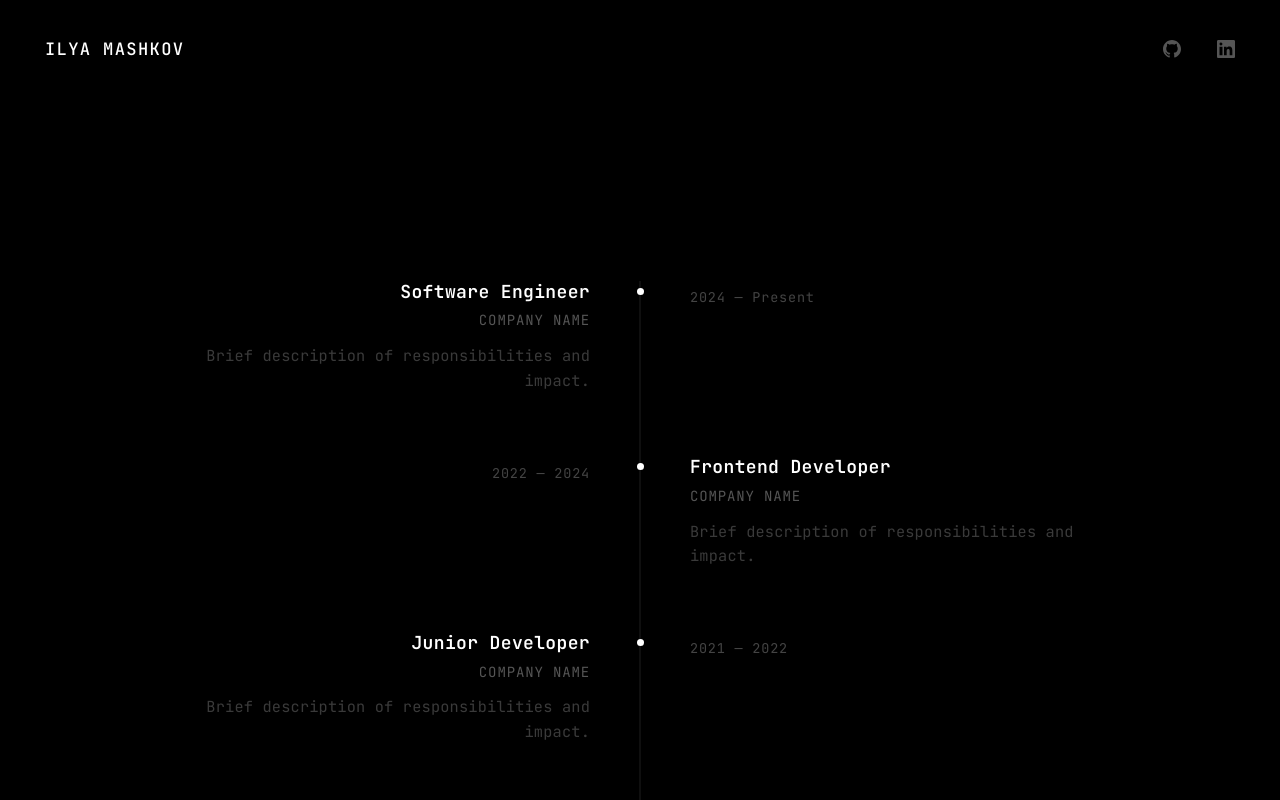
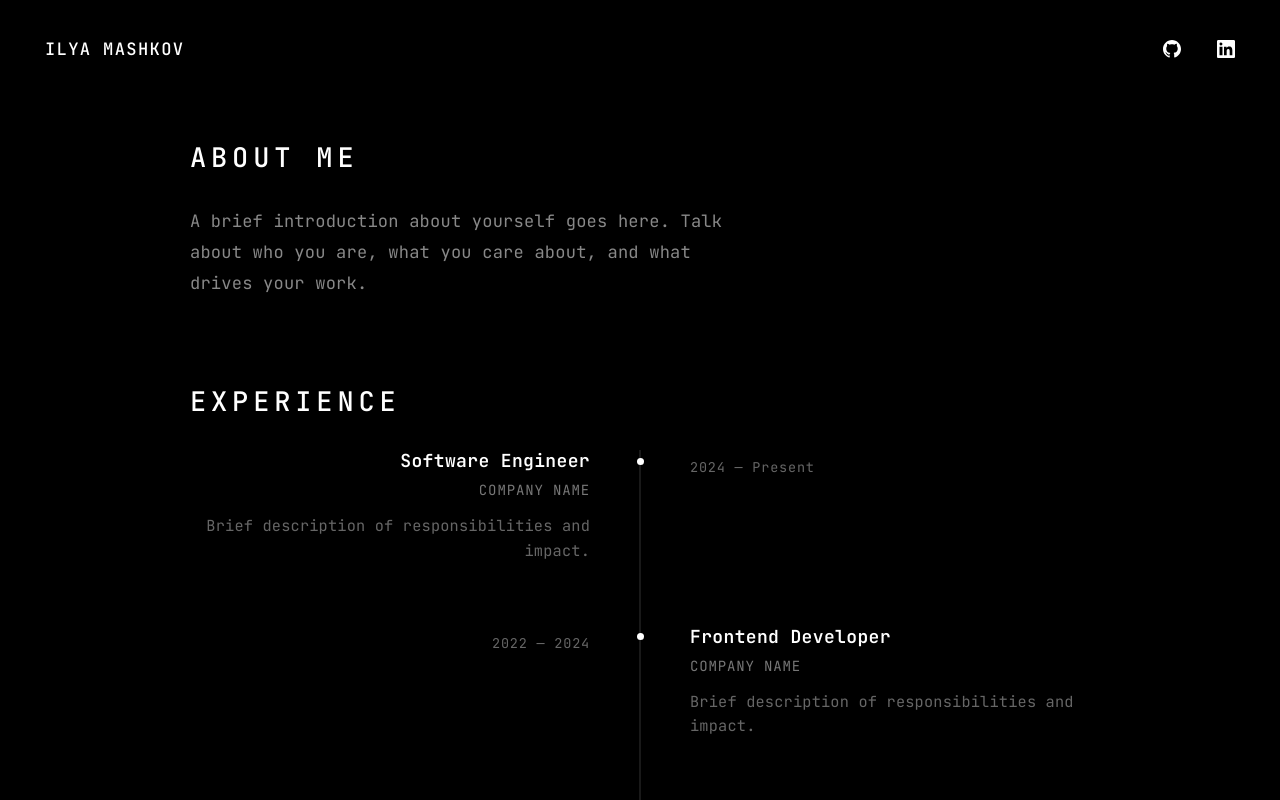
Before and after one commit to ilyamashkov11/ilyamashkov11.github.io, a React (Vite) app: page / in a window 1280 px wide. Shown: the top 800 px of the page. Built offline with nearby package versions, Linux system fonts and the light colour scheme.

Commit message:
basic experiences

```diff
--- a/src/components/Home.tsx
+++ b/src/components/Home.tsx
@@ -18,13 +18,23 @@ const experience = [
     role: 'Junior Developer',
     company: 'Company Name',
     description: 'Brief description of responsibilities and impact.',
-  },
+  }
 ]
 
 export default function Home() {
   return (
     <main className="home">
-      <section className="timeline">
+      <section className="page-section">
+        <h3 className="section-label">About Me</h3>
+        <p className="about-text">
+          A brief introduction about yourself goes here. Talk about who you are,
+          what you care about, and what drives your work.
+        </p>
+      </section>
+
+      <section className="page-section">
+        <h3 className="section-label">Experience</h3>
+        <div className="timeline">
           <div className="timeline-axis" />
           {experience.map((item, i) => {
             const isLeft = i % 2 === 0
@@ -42,6 +52,7 @@ export default function Home() {
               </div>
             )
           })}
+        </div>
       </section>
     </main>
   )
--- a/src/components/css/Home.css
+++ b/src/components/css/Home.css
@@ -1,16 +1,37 @@
 .home {
   min-height: 100vh;
   display: flex;
+  flex-direction: column;
   align-items: center;
-  justify-content: center;
   padding: 8rem 2rem 6rem;
+  gap: 5rem;
+}
+
+.page-section {
+  width: 100%;
+  max-width: 900px;
+}
+
+.section-label {
+  font-size: 1.5rem;
+  font-weight: 500;
+  letter-spacing: 0.18em;
+  text-transform: uppercase;
+  color: #ffffff;
+  margin: 0 0 2rem;
+}
+
+.about-text {
+  font-size: 0.95rem;
+  color: #888;
+  line-height: 1.8;
+  max-width: 560px;
 }
 
 /* Central vertical line */
 .timeline {
   position: relative;
   width: 100%;
-  max-width: 900px;
 }
 
 .timeline-axis {
@@ -19,7 +40,7 @@
   top: 0;
   bottom: 0;
   width: 1px;
-  background: #1e1e1e;
+  background: #333;
   transform: translateX(-50%);
 }
 
@@ -91,7 +112,7 @@
 
 .timeline-period {
   font-size: 0.75rem;
-  color: #444;
+  color: #666;
   letter-spacing: 0.06em;
   white-space: nowrap;
 }
@@ -106,14 +127,14 @@
 
 .timeline-company {
   font-size: 0.78rem;
-  color: #555;
+  color: #777;
   letter-spacing: 0.06em;
   text-transform: uppercase;
 }
 
 .timeline-desc {
   font-size: 0.85rem;
-  color: #3a3a3a;
+  color: #666;
   margin: 0.6rem 0 0;
   line-height: 1.6;
 }
--- a/src/components/css/Navbar.css
+++ b/src/components/css/Navbar.css
@@ -28,13 +28,12 @@
 .navbar-socials a {
   display: flex;
   align-items: center;
-  color: #555;
-  opacity: 1;
-  transition: color 0.2s;
+  color: #fff;
+  transition: opacity 0.2s;
 }
 
 .navbar-socials a:hover {
-  color: #fff;
+  opacity: 0.4;
 }
 
 .social-icon {
```
Lines whose indentation alone changed are shown as unchanged.
